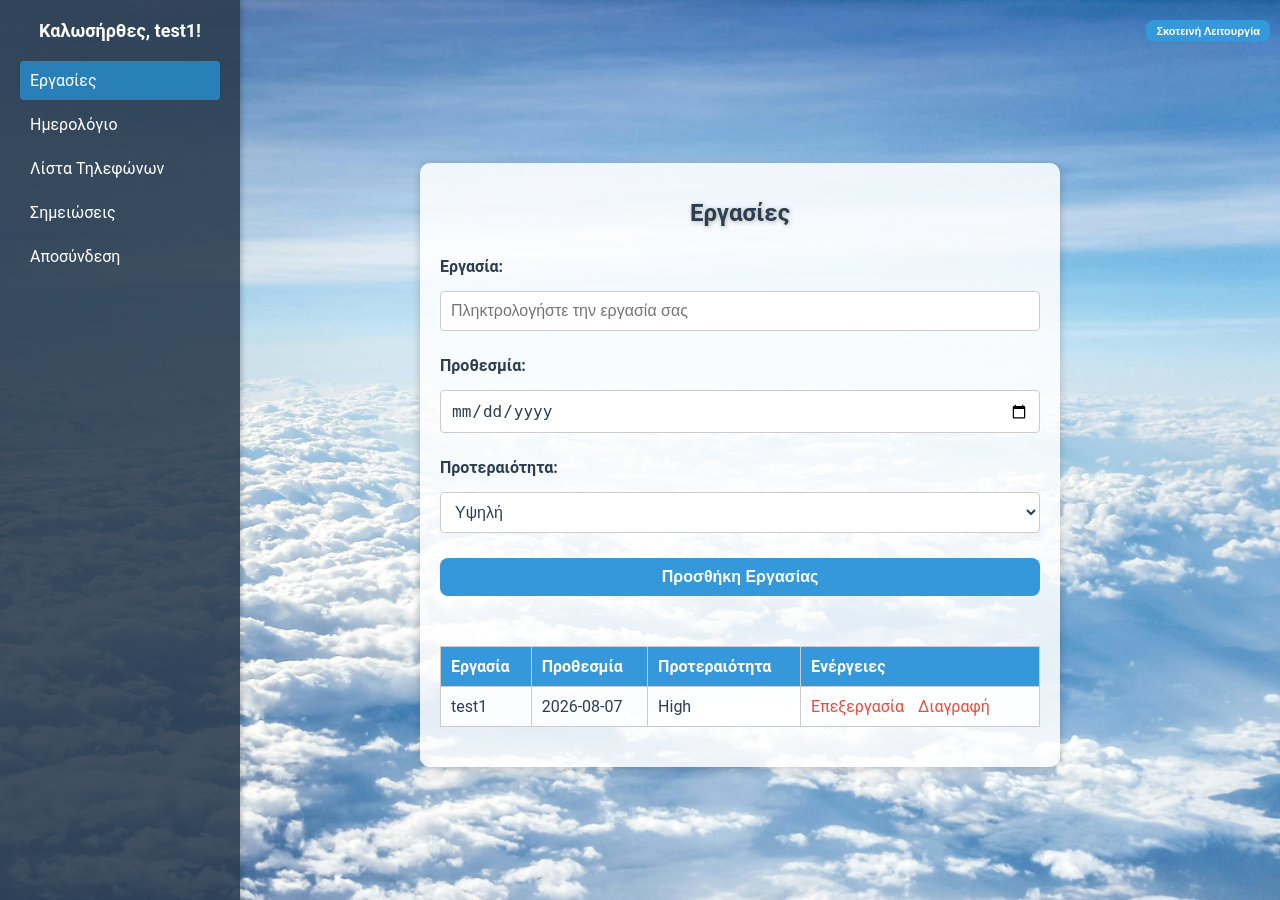
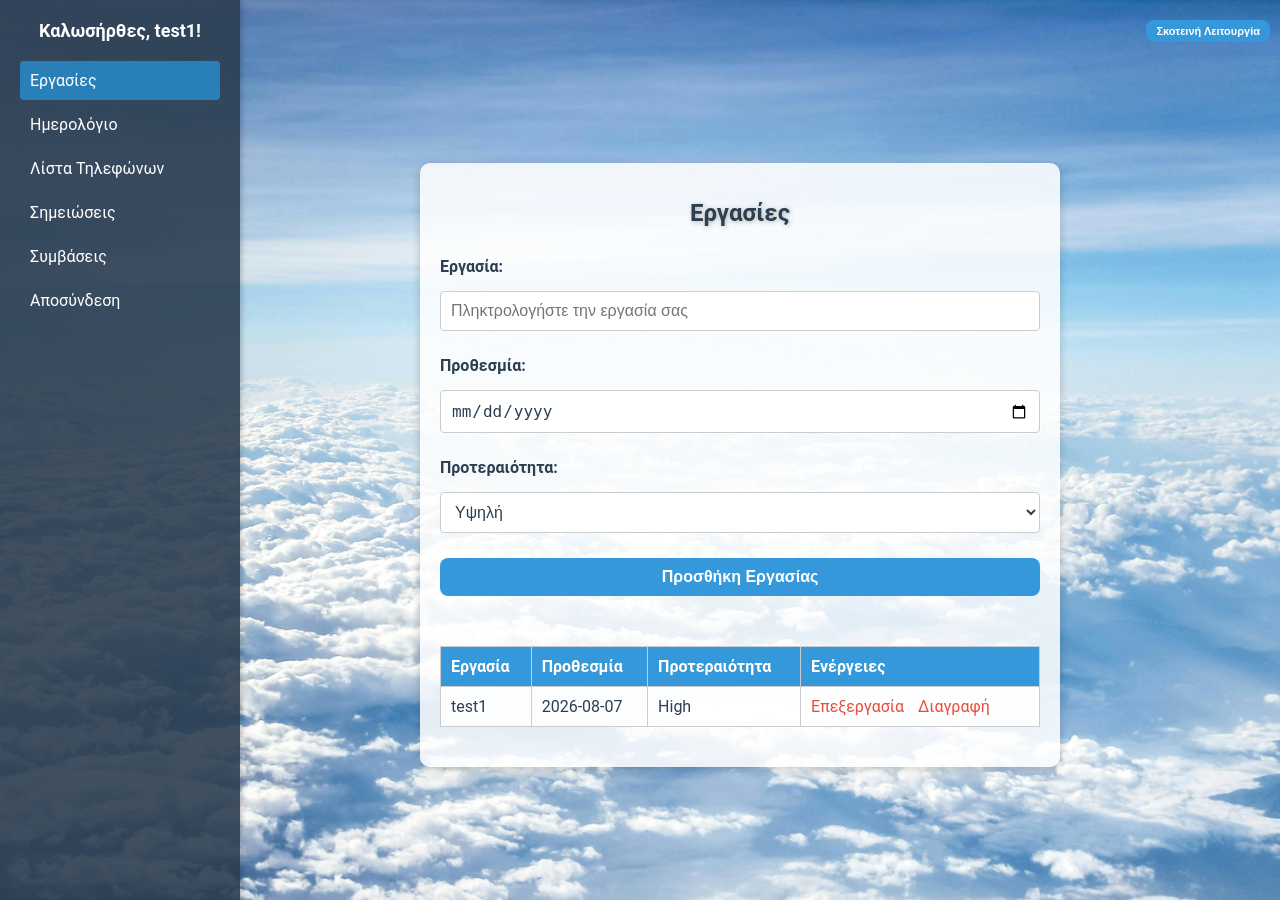
Before and after one commit to GiannisGogas/CRM, a Flask app: page / in a window 1280 px wide. Run offline with Flask 3, Linux system fonts and the light colour scheme; a user stored in the database is signed in; data comes from the database, SQL or seed files in the repository.

Commit message:
Add contracts link to all sidebars

```diff
--- a/templates/calendar.html
+++ b/templates/calendar.html
@@ -236,6 +236,7 @@
             <a href="{{ url_for('calendar') }}" class="active">Ημερολόγιο</a>
             <a href="{{ url_for('contacts') }}">Λίστα Τηλεφώνων</a>
             <a href="{{ url_for('notes') }}">Σημειώσεις</a>
+            <a href="{{ url_for('contracts') }}">Συμβάσεις</a>
             <a href="{{ url_for('logout') }}">Αποσύνδεση</a>
         {% else %}
             <h2>TaskTide</h2>
--- a/templates/contacts.html
+++ b/templates/contacts.html
@@ -254,6 +254,7 @@
         <a href="{{ url_for('calendar') }}">Ημερολόγιο</a>
         <a href="{{ url_for('contacts') }}" class="active">Λίστα Τηλεφώνων</a>
         <a href="{{ url_for('notes') }}">Σημειώσεις</a>
+        <a href="{{ url_for('contracts') }}">Συμβάσεις</a>
         <a href="{{ url_for('logout') }}">Αποσύνδεση</a>
     </div>
     <div class="container">
--- a/templates/edit.html
+++ b/templates/edit.html
@@ -216,6 +216,7 @@
         <a href="{{ url_for('calendar') }}">Ημερολόγιο</a>
         <a href="{{ url_for('contacts') }}">Λίστα Τηλεφώνων</a>
         <a href="{{ url_for('notes') }}">Σημειώσεις</a>
+        <a href="{{ url_for('contracts') }}">Συμβάσεις</a>
         <a href="{{ url_for('logout') }}">Αποσύνδεση</a>
     </div>
     <div class="container">
--- a/templates/edit_note.html
+++ b/templates/edit_note.html
@@ -220,6 +220,7 @@
         <a href="{{ url_for('calendar') }}">Ημερολόγιο</a>
         <a href="{{ url_for('contacts') }}">Λίστα Τηλεφώνων</a>
         <a href="{{ url_for('notes') }}">Σημειώσεις</a>
+        <a href="{{ url_for('contracts') }}">Συμβάσεις</a>
         <a href="{{ url_for('logout') }}">Αποσύνδεση</a>
     </div>
     <div class="container">
--- a/templates/index.html
+++ b/templates/index.html
@@ -245,6 +245,7 @@
         <a href="{{ url_for('calendar') }}">Ημερολόγιο</a>
         <a href="{{ url_for('contacts') }}">Λίστα Τηλεφώνων</a>
         <a href="{{ url_for('notes') }}">Σημειώσεις</a>
+        <a href="{{ url_for('contracts') }}">Συμβάσεις</a>
         <a href="{{ url_for('logout') }}">Αποσύνδεση</a>
     </div>
     <div class="container">
--- a/templates/notes.html
+++ b/templates/notes.html
@@ -265,6 +265,7 @@
             <a href="{{ url_for('calendar') }}">Ημερολόγιο</a>
             <a href="{{ url_for('contacts') }}">Λίστα Τηλεφώνων</a>
             <a href="{{ url_for('notes') }}" class="active">Σημειώσεις</a>
+            <a href="{{ url_for('contracts') }}">Συμβάσεις</a>
             <a href="{{ url_for('logout') }}">Αποσύνδεση</a>
         {% else %}
             <h2>TaskTide</h2>
```
